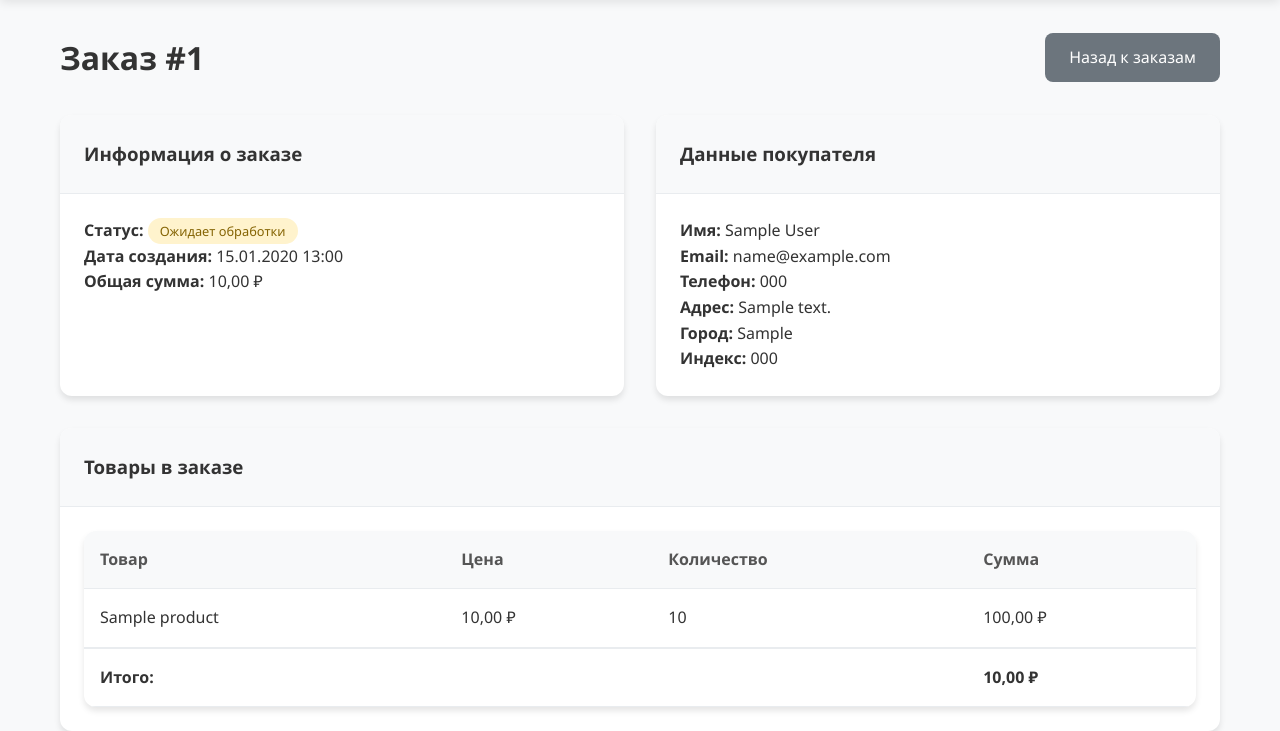
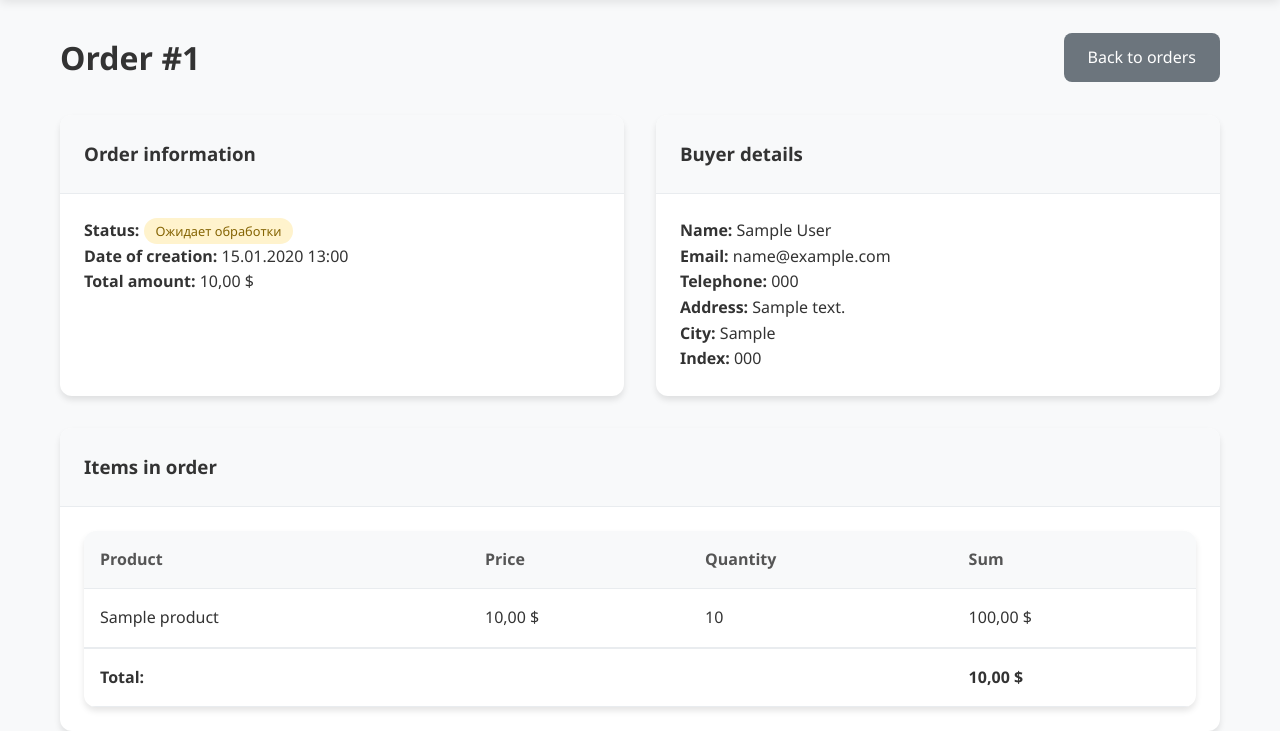
Before and after one commit to CLOUDYMAYN/fashion-cloud-crm, a Django app: template shop/templates/shop/admin_order_detail.html in a window 1280 px wide. Shown: the part 78-809 px from the top of the page. Run offline with Django 4.2, Linux system fonts and the light colour scheme; the template is opened without the code that fills it: values that come from a table or form of the project are taken from there, others are empty; tables that the repository leaves empty hold one stand-in row (values such as "Sample post").

Commit message:
Update admin_order_detail.html

```diff
--- a/shop/templates/shop/admin_order_detail.html
+++ b/shop/templates/shop/admin_order_detail.html
@@ -1,76 +1,76 @@
 {% extends 'shop/base.html' %}
 
-{% block title %}Заказ #{{ order.id }} - Магазин одежды{% endblock %}
+{% block title %}Order #{{ order.id }} - Clothing store{% endblock %}
 
 {% block content %}
 <div class="container mt-4">
     <div style="display: flex; justify-content: space-between; align-items: center; margin-bottom: 2rem;">
-        <h1>Заказ #{{ order.id }}</h1>
+        <h1>Order #{{ order.id }}</h1>
         <a href="{% url 'shop:admin_orders' %}" class="btn btn-secondary">
-            Назад к заказам
+            Back to orders
         </a>
     </div>
 
     <div style="display: grid; grid-template-columns: 1fr 1fr; gap: 2rem;">
         <div class="card">
             <div class="card-header">
-                <h3>Информация о заказе</h3>
+                <h3>Order information</h3>
             </div>
             <div class="card-body">
-                <p><strong>Статус:</strong>
+                <p><strong>Status:</strong>
                     <span class="status-badge status-{{ order.status }}">
                         {{ order.get_status_display }}
                     </span>
                 </p>
-                <p><strong>Дата создания:</strong> {{ order.created_at|date:"d.m.Y H:i" }}</p>
-                <p><strong>Общая сумма:</strong> {{ order.total_price }} ₽</p>
+                <p><strong>Date of creation:</strong> {{ order.created_at|date:"d.m.Y H:i" }}</p>
+                <p><strong>Total amount:</strong> {{ order.total_price }} $</p>
             </div>
         </div>
 
         <div class="card">
             <div class="card-header">
-                <h3>Данные покупателя</h3>
+                <h3>Buyer details</h3>
             </div>
             <div class="card-body">
-                <p><strong>Имя:</strong> {{ order.first_name }} {{ order.last_name }}</p>
+                <p><strong>Name:</strong> {{ order.first_name }} {{ order.last_name }}</p>
                 <p><strong>Email:</strong> {{ order.email }}</p>
-                <p><strong>Телефон:</strong> {{ order.phone }}</p>
-                <p><strong>Адрес:</strong> {{ order.address }}</p>
-                <p><strong>Город:</strong> {{ order.city }}</p>
-                <p><strong>Индекс:</strong> {{ order.postal_code }}</p>
+                <p><strong>Telephone:</strong> {{ order.phone }}</p>
+                <p><strong>Address:</strong> {{ order.address }}</p>
+                <p><strong>City:</strong> {{ order.city }}</p>
+                <p><strong>Index:</strong> {{ order.postal_code }}</p>
             </div>
         </div>
     </div>
 
     <div class="card mt-4">
         <div class="card-header">
-            <h3>Товары в заказе</h3>
+            <h3>Items in order</h3>
         </div>
         <div class="card-body">
             <div class="table-container">
                 <table class="table">
                     <thead>
                         <tr>
-                            <th>Товар</th>
-                            <th>Цена</th>
-                            <th>Количество</th>
-                            <th>Сумма</th>
+                            <th>Product</th>
+                            <th>Price</th>
+                            <th>Quantity</th>
+                            <th>Sum</th>
                         </tr>
                     </thead>
                     <tbody>
                         {% for item in order.items.all %}
                             <tr>
                                 <td>{{ item.product.name }}</td>
-                                <td>{{ item.price }} ₽</td>
+                                <td>{{ item.price }} $</td>
                                 <td>{{ item.quantity }}</td>
-                                <td>{{ item.get_total_price }} ₽</td>
+                                <td>{{ item.get_total_price }} $</td>
                             </tr>
                         {% endfor %}
                     </tbody>
                     <tfoot>
                         <tr style="font-weight: bold; border-top: 2px solid #e9ecef;">
-                            <td colspan="3">Итого:</td>
-                            <td>{{ order.total_price }} ₽</td>
+                            <td colspan="3">Total:</td>
+                            <td>{{ order.total_price }} $</td>
                         </tr>
                     </tfoot>
                 </table>
```
